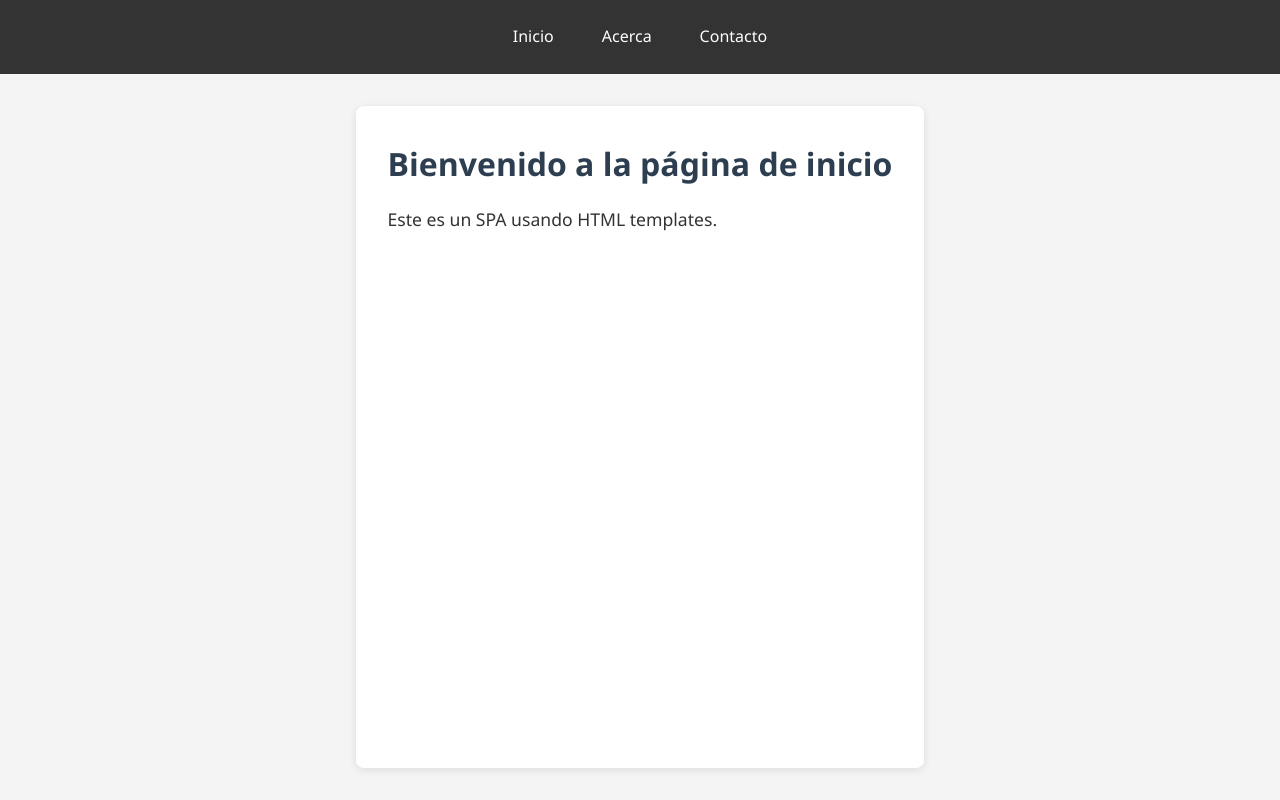
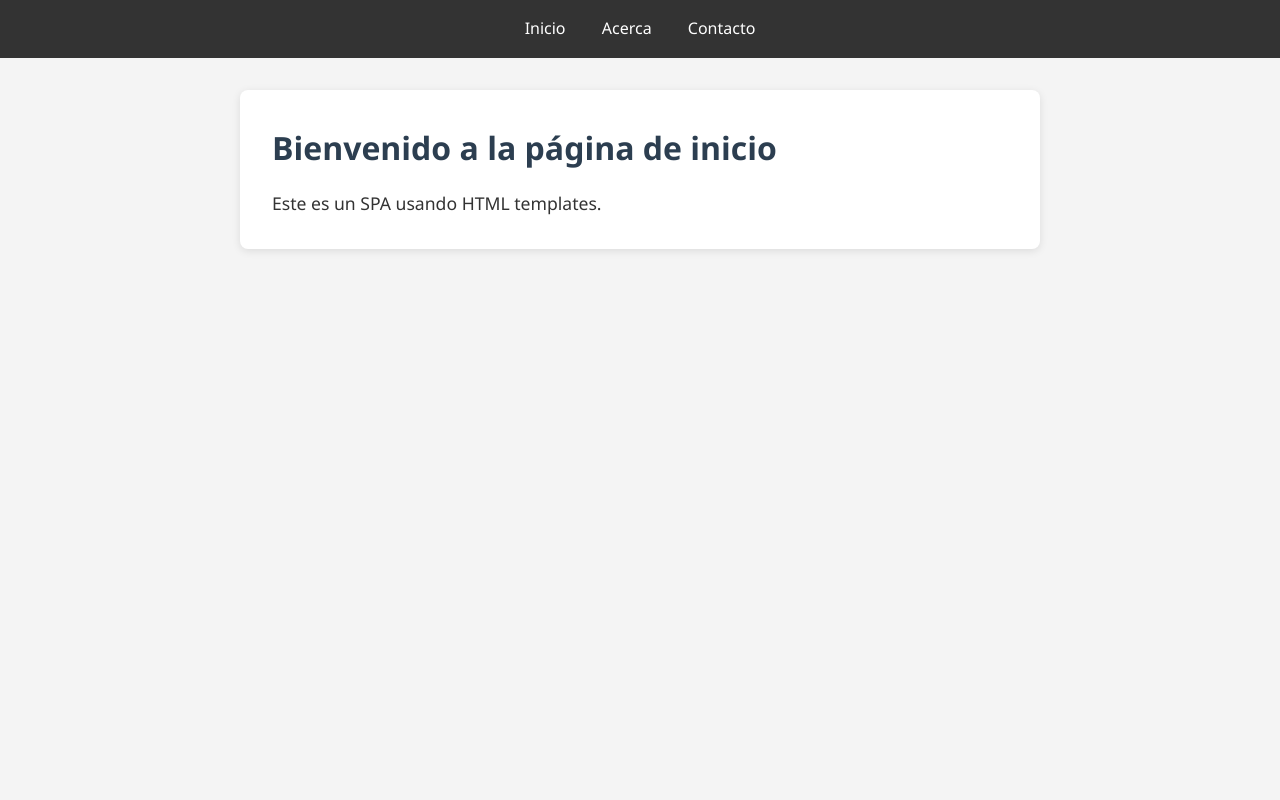
Before and after one commit to JacksonLedezma1/Javascript, a plain HTML site: page SPA/htmlTemplates/index.html in a window 1280 px wide. Drawn offline with Linux system fonts and the light colour scheme.

Commit message:
Updtaed html templates

```diff
--- a/SPA/htmlTemplates/index.html
+++ b/SPA/htmlTemplates/index.html
@@ -4,22 +4,30 @@
     <meta charset="UTF-8" />
     <meta name="viewport" content="width=device-width, initial-scale=1.0" />
     <title>SPA con HTML Templates</title>
+    <!-- Se enlaza el archivo CSS externo -->
     <link rel="stylesheet" href="styles.css" />
-    <!-- Se enlaza el archivo CSS externo -->
   </head>
   <body>
-    <!-- Navegación de la aplicación -->
+    <!--
+      Navegación principal. Cada enlace cambia el hash de la URL,
+      permitiendo que el JS seleccione y muestre el template correspondiente.
+    -->
     <nav>
-      <!-- Cada enlace cambia la ruta usando un hash (#) -->
-      <a href="#/" data-route="/">Inicio</a>
-      <a href="#/about" data-route="about">Acerca</a>
-      <a href="#/contact" data-route="contact">Contacto</a>
+      <a href="#/">Inicio</a> <!-- Vista principal -->
+      <a href="#/about">Acerca</a> <!-- Vista de información -->
+      <a href="#/contact">Contacto</a> <!-- Vista de contacto -->
     </nav>
 
-    <!-- Contenedor principal donde se cargará el contenido de cada vista -->
+    <!--
+      Contenedor principal donde se cargará el contenido de cada vista.
+      El contenido se inserta dinámicamente desde el template correspondiente.
+    -->
     <main id="app"></main>
 
-    <!-- Plantillas HTML que serán cargadas dinámicamente según la ruta -->
+    <!--
+      Plantillas HTML (<template>) para cada vista.
+      El JS selecciona y clona el contenido del template según la ruta.
+    -->
     <template id="home">
       <h1>Bienvenido a la página de inicio</h1>
       <p>Este es un SPA usando HTML templates.</p>
--- a/SPA/htmlTemplates/script.js
+++ b/SPA/htmlTemplates/script.js
@@ -1,32 +1,40 @@
-// Diccionario de rutas: asocia cada ruta con el ID de su plantilla
+// SPA que usa plantillas HTML (<template>) para las vistas
+// El enrutamiento es por hash, pero el HTML de cada vista está en el propio HTML como <template>
+
 const routes = {
-  "/": "home",
-  "/about": "about",
-  "/contact": "contact",
+  '/': 'home',
+  '/about': 'about',
+  '/contact': 'contact'
 };
 
-// Función para cargar la plantilla correspondiente a la ruta actual
 function loadRoute() {
-  // Obtiene el hash de la URL, eliminando el símbolo '#'
-  const path = location.hash.slice(1) || "/";
-
-  // Busca el ID de la plantilla asociada a la ruta
-  const templateId = routes[path] || "home"; // Si no encuentra, carga 'home'
-
+  // Obtiene la ruta del hash (ej: #/about)
+  const path = location.hash.slice(1) || '/';
+  // Busca el ID del template asociado a la ruta
+  const templateId = routes[path] || 'home';
   // Obtiene el elemento <template> correspondiente
   const template = document.getElementById(templateId);
-
-  // Clona el contenido del template
-  const view = template.content.cloneNode(true);
-
-  // Reemplaza el contenido del contenedor principal <main id="app">
-  const app = document.getElementById("app");
-  app.innerHTML = ""; // Limpia contenido anterior
-  app.appendChild(view); // Añade la nueva vista
+  if (template) {
+    // Clona el contenido del template y lo inserta en el DOM
+    const view = template.content.cloneNode(true);
+    const app = document.getElementById('app');
+    app.innerHTML = '';
+    app.appendChild(view);
+  } else {
+    // Si no existe el template, muestra 404
+    document.getElementById('app').innerHTML = '<h1>404</h1><p>Página no encontrada.</p>';
+  }
 }
 
-// Escucha cambios en el hash de la URL y carga la ruta correspondiente
-window.addEventListener("hashchange", loadRoute);
+window.addEventListener('hashchange', loadRoute);
+window.addEventListener('DOMContentLoaded', loadRoute);
 
-// Carga la ruta adecuada cuando el DOM esté completamente cargado
-window.addEventListener("DOMContentLoaded", loadRoute);
+/*
+
+/*
+Explicación:
+- El enrutamiento es por hash (ej: #/about).
+- Cada vista es un <template> en el HTML, identificado por un id.
+- Cuando cambia el hash, se clona el contenido del template y se inserta en el DOM.
+- Si la ruta o el template no existen, se muestra un mensaje 404.
+*/
--- a/SPA/htmlTemplates/styles.css
+++ b/SPA/htmlTemplates/styles.css
@@ -1,4 +1,8 @@
-/* Reset básico */
+/*
+  Estilos para la SPA basada en templates HTML.
+  Incluye reset básico, estilos de navegación y del área de vistas.
+*/
+
 * {
   margin: 0;
   padding: 0;
@@ -11,13 +15,27 @@ body {
   color: #333;
   line-height: 1.6;
   min-height: 100vh;
-  display: flex;
-  flex-direction: column;
 }
 
-/* Navegación */
 nav {
   background-color: #333;
+  padding: 1em;
+  text-align: center;
+}
+
+nav a {
+  color: #fff;
+  margin: 0 1em;
+  text-decoration: none;
+}
+
+nav a:hover {
+  text-decoration: underline;
+}
+
+main#app {
+  padding: 2em;
+}
   padding: 1rem;
   display: flex;
   gap: 1rem;
```
